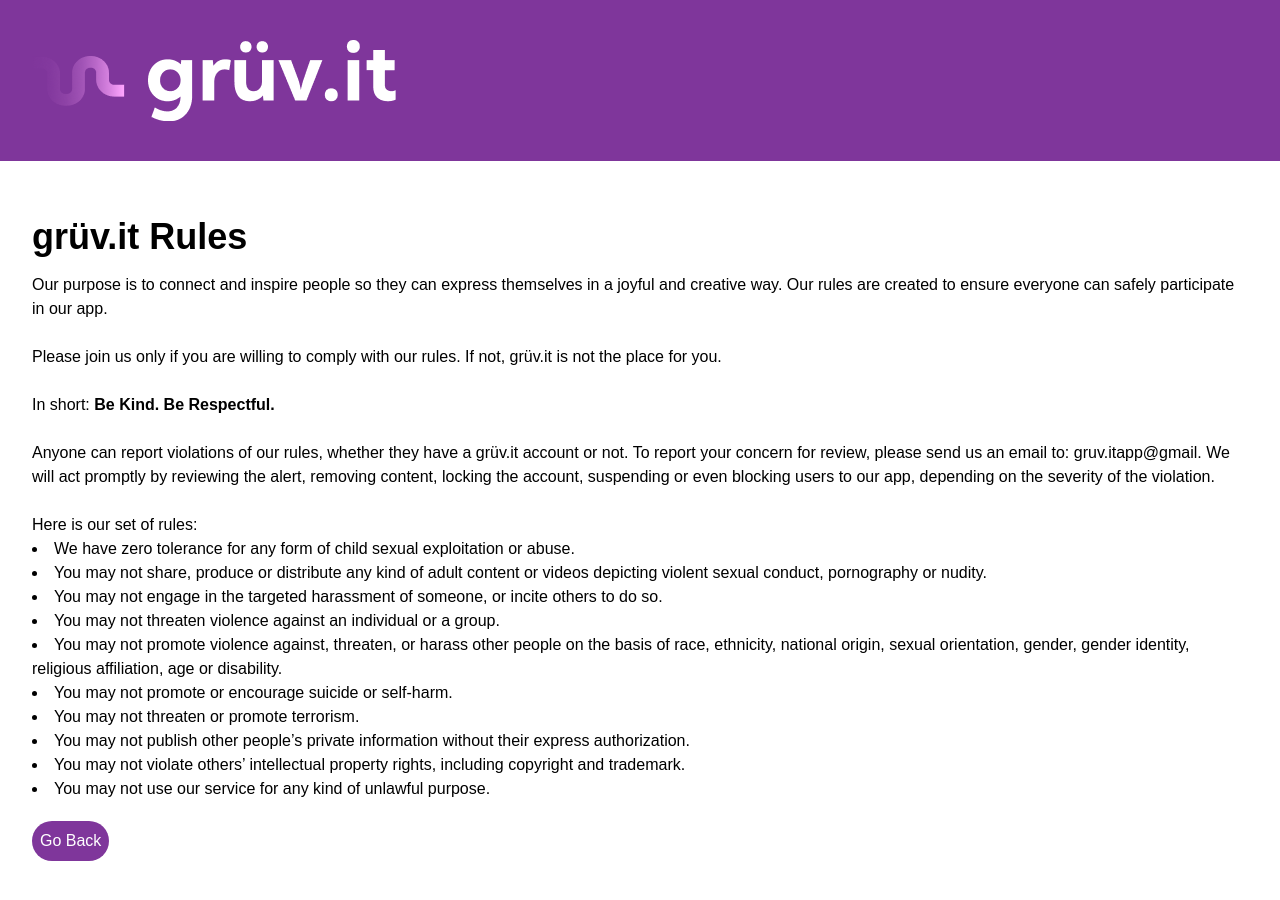
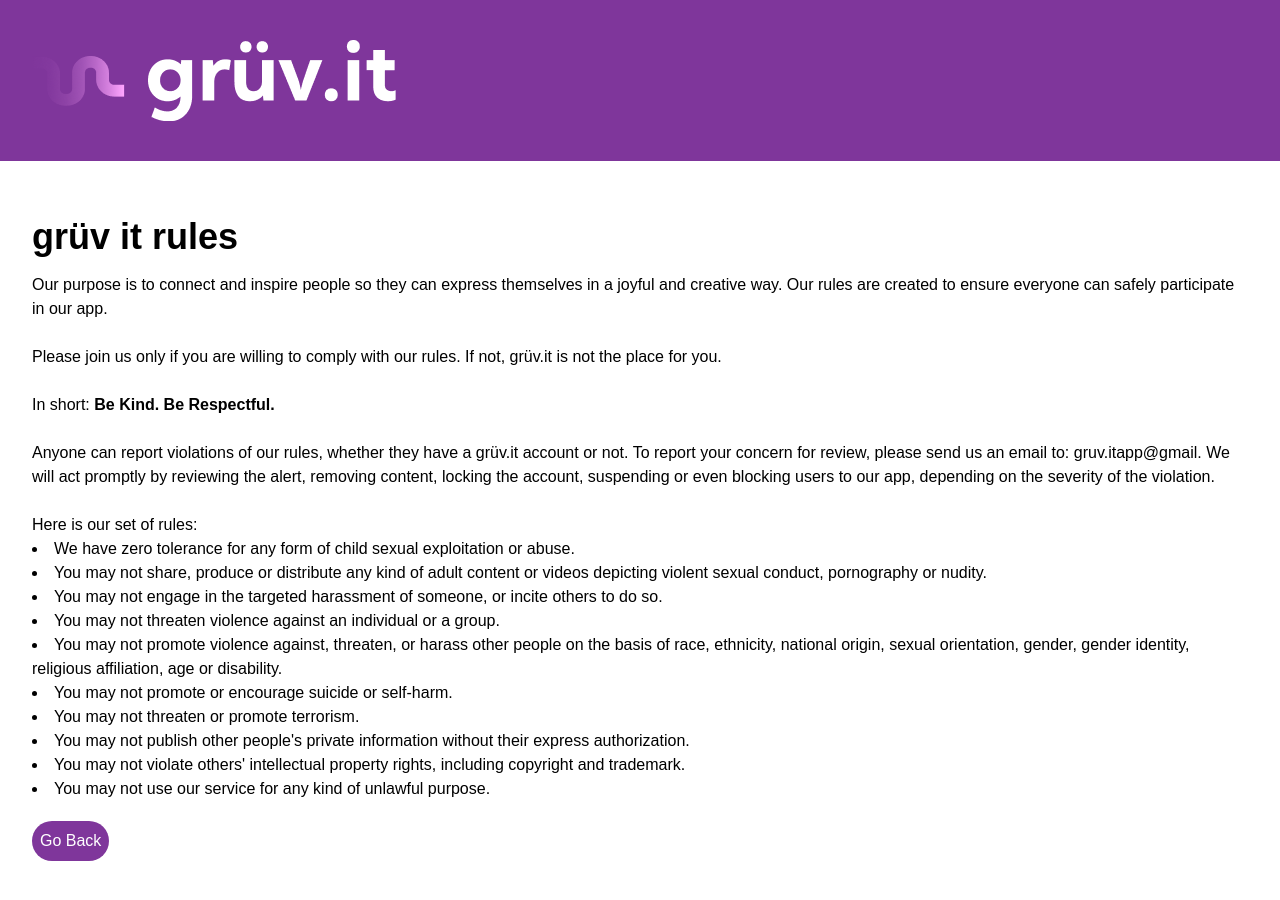
Before and after one commit to axented/gruv, a Vue app: page /Rules in a window 1280 px wide. Built offline with nearby package versions, Linux system fonts and the light colour scheme.

Commit message:
Add i18n for Rules

```diff
--- a/src/i18n.js
+++ b/src/i18n.js
@@ -46,6 +46,27 @@
       rights: '© 2021  All rights reserved',
       download: 'Download the app',
     },
+    rules: {
+      title: 'grüv it rules',
+      purpose: 'Our purpose is to connect and inspire people so they can express themselves in a joyful and creative way. Our rules are created to ensure everyone can safely participate in our app.',
+      enjoy: 'Please join us only if you are willing to comply with our rules. If not, grüv.it is not the place for you.',
+      short: 'In short:',
+      kind: 'Be Kind. Be Respectful.',
+      anyone: 'Anyone can report violations of our rules, whether they have a grüv.it account or not. To report your concern for review, please send us an email to: gruv.itapp@gmail. We will act promptly by reviewing the alert, removing content, locking the account, suspending or even blocking users to our app, depending on the severity of the violation.',
+      here: 'Here is our set of rules:',
+      list: [
+        "We have zero tolerance for any form of child sexual exploitation or abuse. ",
+        "You may not share, produce or distribute any kind of adult content or videos depicting violent sexual conduct, pornography or nudity. ",
+        "You may not engage in the targeted harassment of someone, or incite others to do so. ",
+        "You may not threaten violence against an individual or a group. ",
+        "You may not promote violence against, threaten, or harass other people on the basis of race, ethnicity, national origin, sexual orientation, gender, gender identity, religious affiliation, age or disability.  ",
+        "You may not promote or encourage suicide or self-harm. ",
+        "You may not threaten or promote terrorism. ",
+        "You may not publish other people's private information without their express authorization. ",
+        "You may not violate others' intellectual property rights, including copyright and trademark. ",
+        "You may not use our service for any kind of unlawful purpose. "
+      ]
+    }
   },
   es: {
     hero: {
@@ -92,6 +113,27 @@
       rights: '© 2021  Todos los derechos reservados',
       download: 'Descarga la app',
     },
+    rules: {
+      title: 'grüv it rules',
+      purpose: 'Our purpose is to connect and inspire people so they can express themselves in a joyful and creative way. Our rules are created to ensure everyone can safely participate in our app.',
+      enjoy: 'Please join us only if you are willing to comply with our rules. If not, grüv.it is not the place for you.',
+      short: 'In short:',
+      kind: 'Be Kind. Be Respectful.',
+      anyone: 'Anyone can report violations of our rules, whether they have a grüv.it account or not. To report your concern for review, please send us an email to: gruv.itapp@gmail. We will act promptly by reviewing the alert, removing content, locking the account, suspending or even blocking users to our app, depending on the severity of the violation.',
+      here: 'Here is our set of rules:',
+      list: [
+        "We have zero tolerance for any form of child sexual exploitation or abuse. ",
+        "You may not share, produce or distribute any kind of adult content or videos depicting violent sexual conduct, pornography or nudity. ",
+        "You may not engage in the targeted harassment of someone, or incite others to do so. ",
+        "You may not threaten violence against an individual or a group. ",
+        "You may not promote violence against, threaten, or harass other people on the basis of race, ethnicity, national origin, sexual orientation, gender, gender identity, religious affiliation, age or disability.  ",
+        "You may not promote or encourage suicide or self-harm. ",
+        "You may not threaten or promote terrorism. ",
+        "You may not publish other people's private information without their express authorization. ",
+        "You may not violate others' intellectual property rights, including copyright and trademark. ",
+        "You may not use our service for any kind of unlawful purpose. "
+      ]
+    }
   },
 };
 
--- a/src/views/Rules.vue
+++ b/src/views/Rules.vue
@@ -6,29 +6,20 @@
     </div>
   </div>
   <div class="terms container py-10">
-    <h1 class="leading-loose font-bold text-4xl">grüv.it Rules</h1>
+    <h1 class="leading-loose font-bold text-4xl">{{$t(`rules.title`)}}</h1>
 
-    <p>Our purpose is to connect and inspire people so they can express themselves in a joyful and creative way. Our rules are created to ensure everyone can safely participate in our app. </p>
+    <p>{{$t(`rules.purpose`)}}</p>
     <br>
-    <p>Please join us only if you are willing to comply with our rules. If not, grüv.it is not the place for you. </p>
+    <p>{{$t(`rules.enjoy`)}}</p>
     <br>
-    <p>In short: <strong>Be Kind. Be Respectful. </strong></p>
+    <p>{{$t(`rules.short`)}} <strong>{{$t(`rules.kind`)}}</strong></p>
     <br>
-    <p>Anyone can report violations of our rules, whether they have a grüv.it account or not. To report your concern for review, please send us an email to: gruv.itapp@gmail. We will act promptly by reviewing the alert, removing content, locking the account, suspending or even blocking users to our app, depending on the severity of the violation.  </p>
+    <p>{{$t(`rules.anyone`)}}</p>
     <br>
-    <p>Here is our set of rules:</p>
+    <p>{{$t(`rules.here`)}}</p>
 
-    <ul class="list-disc list-inside">
-        <li>We have zero tolerance for any form of child sexual exploitation or abuse. </li>
-        <li>You may not share, produce or distribute any kind of adult content or videos depicting violent sexual conduct, pornography or nudity. </li>
-        <li>You may not engage in the targeted harassment of someone, or incite others to do so. </li>
-        <li>You may not threaten violence against an individual or a group. </li>
-        <li>You may not promote violence against, threaten, or harass other people on the basis of race, ethnicity, national origin, sexual orientation, gender, gender identity, religious affiliation, age or disability.  </li>
-        <li>You may not promote or encourage suicide or self-harm. </li>
-        <li>You may not threaten or promote terrorism. </li>
-        <li>You may not publish other people’s private information without their express authorization. </li>
-        <li>You may not violate others’ intellectual property rights, including copyright and trademark. </li>
-        <li>You may not use our service for any kind of unlawful purpose. </li>
+    <ul class="list-disc list-inside" v-for="index in $t('rules.list').length" :key="index">
+        <li>{{$t(`rules.list[${index-1}]`)}}</li>
     </ul>
     <button class="button bg-primary text-white rounded-full p-2 mt-5"><router-link to="/">Go Back</router-link></button>
   </div>
```
